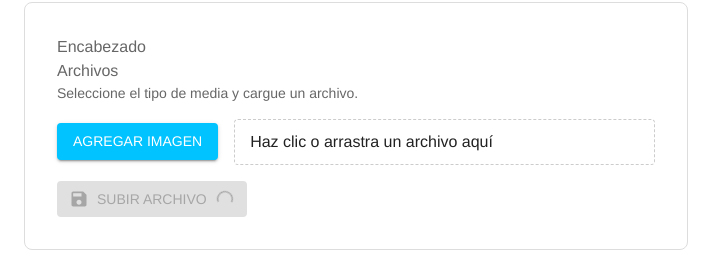
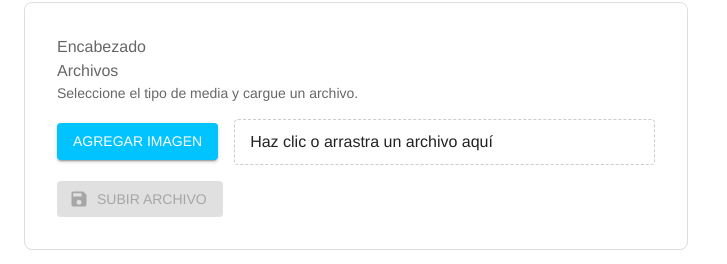
Before and after one commit to CONSYSTEC-GT/plantgup, a React (Vite) app: page /modify-template in a window 1280 px wide. Shown: the part 1845-2109 px from the top of the page, without its empty margins (0-727 px from the left). Built offline with nearby package versions, Linux system fonts and the light colour scheme.

Commit message:
Update FileUploadComponent.jsx

```diff
--- a/src/components/FileUploadComponent.jsx
+++ b/src/components/FileUploadComponent.jsx
@@ -53,6 +53,7 @@ const FileUploadComponent = ({ templateType = 'media', onUploadSuccess, onImageP
   const [imagePreview, setImagePreview] = useState(null); // Estado para la vista previa de la imagen
   const [uploadedUrl, setUploadedUrl] = useState('');
   const [uploadProgress, setUploadProgress] = useState(0);
+  const [isLoading, setIsLoading] = useState(false);
 
 
   // Manejadores de eventos
@@ -119,6 +120,7 @@ const FileUploadComponent = ({ templateType = 'media', onUploadSuccess, onImageP
 
     try {
       console.log('Iniciando proceso de subida de archivo...');
+      setIsLoading(true);
 
       // Subir archivo a Gupshup
       const gupshupFormData = new FormData();
@@ -225,6 +227,7 @@ const FileUploadComponent = ({ templateType = 'media', onUploadSuccess, onImageP
       if (onUploadSuccess) {
         console.log('Notificando al componente padre con el mediaId y la URL...');
         onUploadSuccess(mediaId, ownServiceData.url); // Pasar ambos valores
+        setIsLoading(false);
       }
 
       console.log('Proceso de subida completado exitosamente.');
@@ -243,6 +246,7 @@ const FileUploadComponent = ({ templateType = 'media', onUploadSuccess, onImageP
       }
 
       setError(`Error al subir el archivo: ${error.message || 'Por favor, intenta nuevamente.'}`);
+      setIsLoading(false);
       //setUploadStatus('Error al subir el archivo');
     }
   };
@@ -332,7 +336,8 @@ const FileUploadComponent = ({ templateType = 'media', onUploadSuccess, onImageP
           </Box>
 
           <Button
-            loading loadingPosition="end"
+            loading={isLoading}
+            loadingPosition="end"
             startIcon={<SaveIcon />}
             variant="contained"
             onClick={handleUpload}
```
